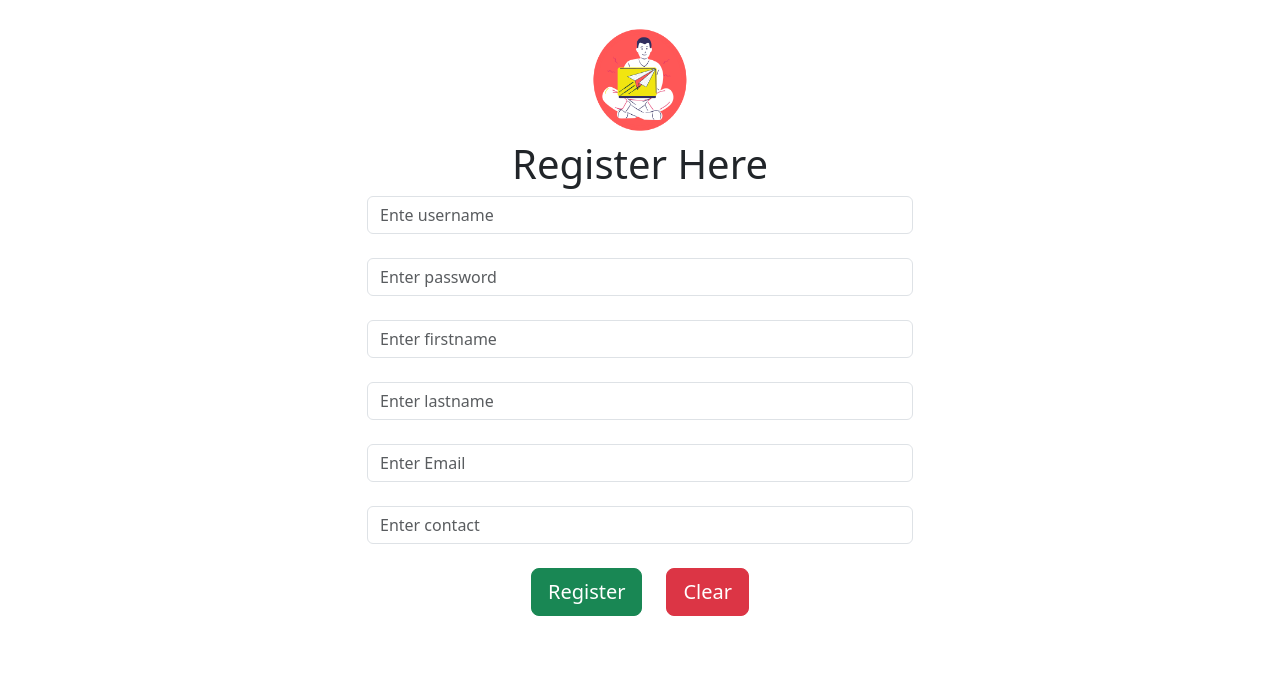
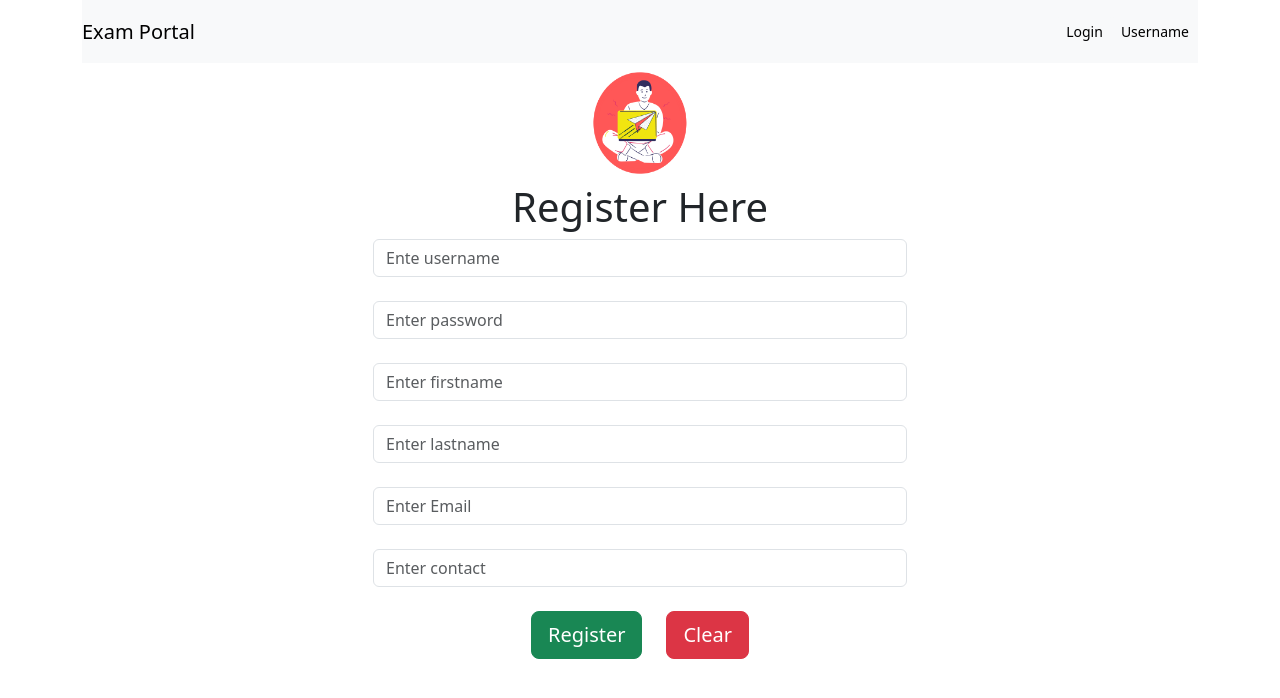
Before and after one commit to mayurb6706/ExamPortal, an Angular app in the folder Exam-Portal-Frontend/: page /signup in a window 1280 px wide. Shown: the top 698 px of the page. Built offline with nearby package versions, Linux system fonts and the light colour scheme.

Commit message:
Created a navbar template

```diff
--- a/Exam-Portal-Frontend/src/app/app.component.html
+++ b/Exam-Portal-Frontend/src/app/app.component.html
@@ -1 +1,4 @@
-<router-outlet></router-outlet>
+<div class="container">
+    <app-navbar></app-navbar>
+    <router-outlet></router-outlet>
+</div>
--- a/Exam-Portal-Frontend/src/app/app.module.ts
+++ b/Exam-Portal-Frontend/src/app/app.module.ts
@@ -4,10 +4,12 @@ import { BrowserModule } from '@angular/platform-browser';
 import { AppRoutingModule } from './app-routing.module';
 import { AppComponent } from './app.component';
 import { AuthModule } from './auth/auth.module';
+import { NavbarComponent } from './navbar/navbar.component';
 
 @NgModule({
   declarations: [
-    AppComponent
+    AppComponent,
+    NavbarComponent
   ],
   imports: [
     BrowserModule,
--- a/Exam-Portal-Frontend/src/app/auth/sign-up/sign-up.component.html
+++ b/Exam-Portal-Frontend/src/app/auth/sign-up/sign-up.component.html
@@ -2,7 +2,7 @@
     <div class="container">
         <div class="row">
 
-            <div class="col-md-6 offset-md-3" style="margin-top: 20px;">
+            <div class="col-md-6 offset-md-3" >
                 <div class="container text-center">
                     <img src="../../../assets/examPortalLogo.png" alt="">
                 </div>
--- /dev/null
+++ b/Exam-Portal-Frontend/src/app/navbar/navbar.component.html
@@ -0,0 +1,17 @@
+<nav class="navbar navbar-expand-lg navbar-light bg-light">
+    <a class="navbar-brand" href="#">Exam Portal</a>
+    <button class="navbar-toggler" type="button" data-toggle="collapse" data-target="#navbarText" aria-controls="navbarText" aria-expanded="false" aria-label="Toggle navigation">
+      <span class="navbar-toggler-icon"></span>
+    </button>
+    <div class="collapse navbar-collapse" id="navbarText">
+
+    </div>
+    <span class="navbar-text">
+    <a href="">
+        <div class="btn btn-light btn-sm">Login</div>
+    </a>
+    <a href="">
+        <div class="btn btn-light btn-sm">Username</div>
+    </a>
+      </span>
+  </nav>
--- /dev/null
+++ b/Exam-Portal-Frontend/src/app/navbar/navbar.component.ts
@@ -0,0 +1,15 @@
+import { Component, OnInit } from '@angular/core';
+
+@Component({
+  selector: 'app-navbar',
+  templateUrl: './navbar.component.html',
+  styleUrls: ['./navbar.component.css']
+})
+export class NavbarComponent implements OnInit {
+
+  constructor() { }
+
+  ngOnInit(): void {
+  }
+
+}
```
Also changed, not shown: Exam-Portal-Frontend/src/app/navbar/navbar.component.css (added), 1 other file (tests, documents, lock files or other folders).
